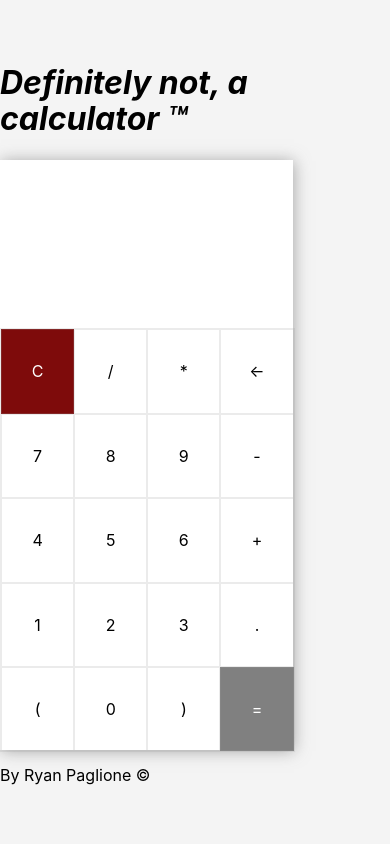
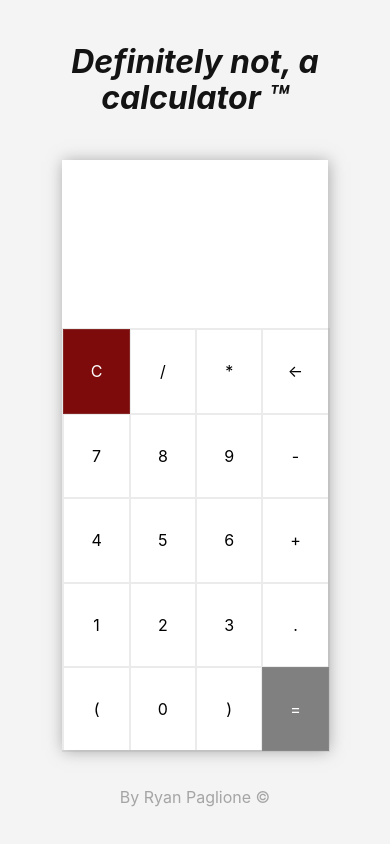
Before and after one commit to sgapnayr/calculator, a website built with Parcel: page index.html in a window 390 px wide. Built offline with nearby package versions, Linux system fonts and the light colour scheme.

Commit message:
Update style.css

```diff
--- a/style.css
+++ b/style.css
@@ -12,10 +12,35 @@
 }
 
 .calc-body {
-  width: 40%;
+  width: 50%;
   height: 70vh;
   background: rgb(255, 255, 255);
   box-shadow: 1px 1px 15px rgba(109, 109, 109, 0.567);
+  display: block;
+}
+
+.calc-space {
+  display: flex;
+  width: 100%;
+  height: 75vh;
+  background: rgb(244, 244, 244);
+  align-items: center;
+  justify-content: center;
+}
+
+h1 {
+  color: rgba(0, 0, 0, 0.926);
+}
+
+p {
+  color: rgba(128, 128, 128, 0.685);
+}
+
+.slogan {
+  display: block;
+  width: 80%;
+  text-align: center;
+  background: rgb(244, 244, 244);
 }
 
 #display {
@@ -68,6 +93,12 @@
 
 @media screen and (max-width: 768px) {
   .calc-body {
-    width: 75%;
+    width: 85%;
+    transition: 1s all ease-in-out;
+  }
+
+  h1 {
+    transform: scale(0.8);
+    transition: 0.2s all ease-in-out;
   }
 }
```
